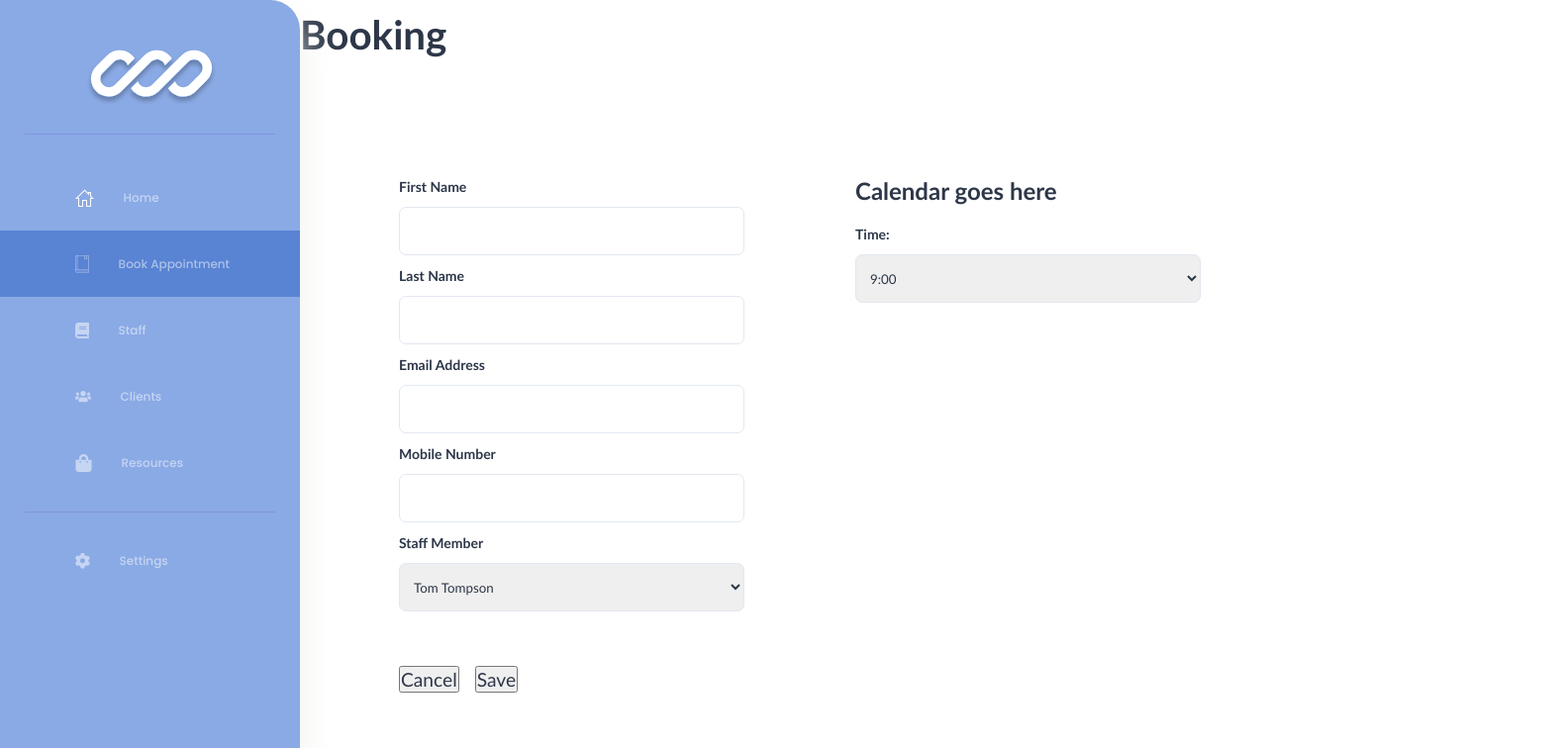
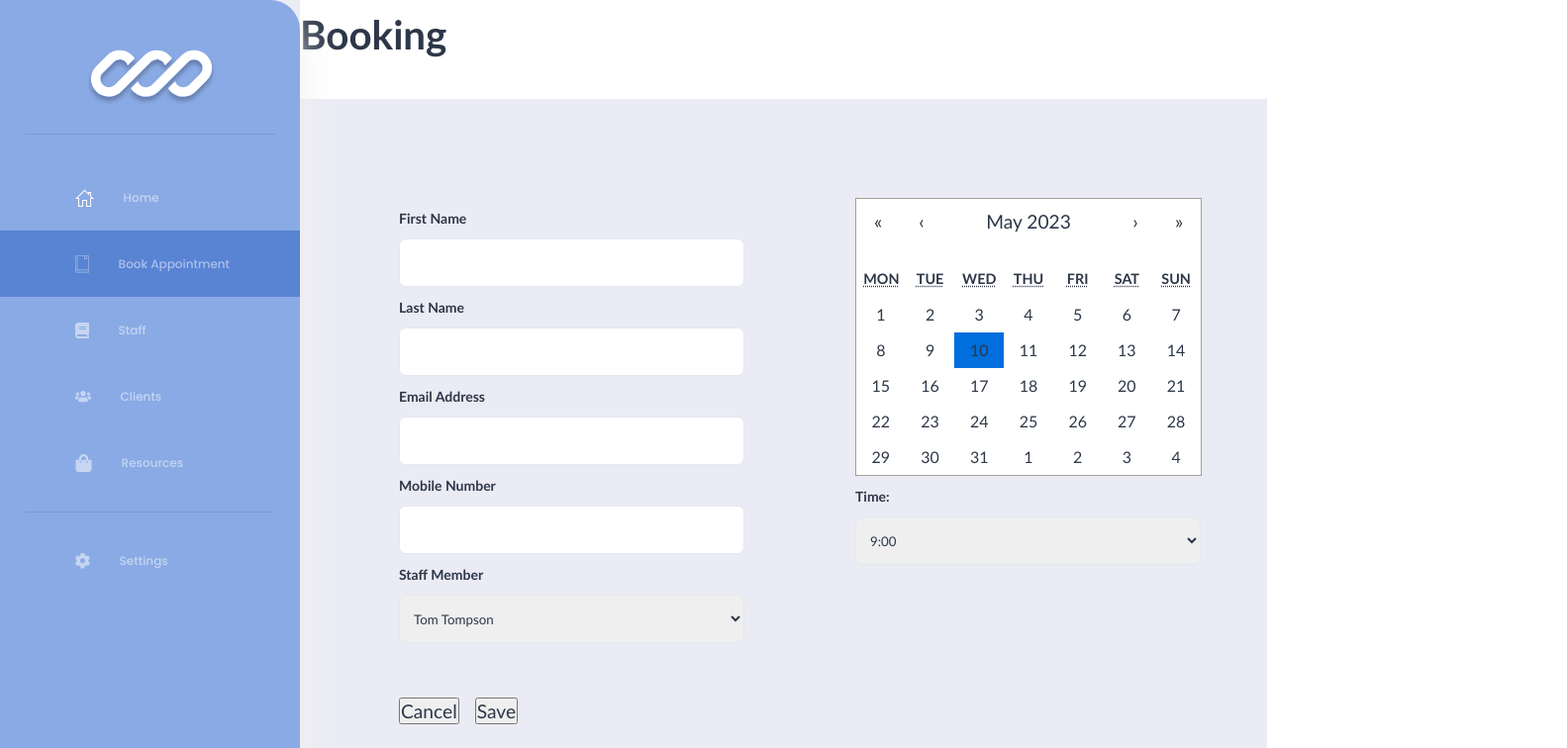
Before and after one commit to nology-tech/Tahiti-Client-Project, a React (Create React App) app: page /booking in a window 1280 px wide. Shown: the top 756 px of the page at 99% size, 1583 px wide, since content can reach past the window. Built offline with nearby package versions, Linux system fonts and the light colour scheme.

Commit message:
imported calendar package, current/selected date displays in the console

```diff
--- a/package.json
+++ b/package.json
@@ -5,6 +5,7 @@
   "dependencies": {
     "firebase": "^9.20.0",
     "react": "^17.0.2",
+    "react-calendar": "^4.2.1",
     "react-dom": "^17.0.2",
     "react-router-dom": "^6.2.1",
     "web-vitals": "^2.1.3"
--- a/src/components/Forms/AppointmentBookingForm/AppointmentBookingForm.jsx
+++ b/src/components/Forms/AppointmentBookingForm/AppointmentBookingForm.jsx
@@ -1,8 +1,12 @@
-import React from "react";
+import React, { useState } from "react";
+import Calendar from "react-calendar";
+import "react-calendar/dist/Calendar.css";
 import "./AppointmentBookingForm.scss";
 import mockData from "../../../assets/data/mockData.js";
 
 const AppointmentBookingForm = () => {
+  const [value, onChange] = useState(new Date());
+
   return (
     <div className="booking-form">
       <div className="booking-form__left">
@@ -26,7 +30,8 @@ const AppointmentBookingForm = () => {
         </div>
       </div>
       <div className="booking-form__right">
-        <h3>Calendar goes here</h3>
+        <Calendar onChange={onChange} value={value} />
+        {console.log(value)}
         <label className="booking-form__right--label">Time:</label>
         <select className="booking-form__left--select">
           <option>9:00</option>
--- a/src/components/Forms/AppointmentBookingForm/AppointmentBookingForm.scss
+++ b/src/components/Forms/AppointmentBookingForm/AppointmentBookingForm.scss
@@ -61,3 +61,147 @@
     }
   }
 }
+
+.react-calendar {
+  width: 350px;
+  max-width: 100%;
+  background: white;
+  border: 1px solid #a0a096;
+  font-family: Arial, Helvetica, sans-serif;
+  line-height: 1.125em;
+}
+
+.react-calendar--doubleView {
+  width: 700px;
+}
+
+.react-calendar--doubleView .react-calendar__viewContainer {
+  display: flex;
+  margin: -0.5em;
+}
+
+.react-calendar--doubleView .react-calendar__viewContainer > * {
+  width: 50%;
+  margin: 0.5em;
+}
+
+.react-calendar,
+.react-calendar *,
+.react-calendar *:before,
+.react-calendar *:after {
+  -moz-box-sizing: border-box;
+  -webkit-box-sizing: border-box;
+  box-sizing: border-box;
+}
+
+.react-calendar button {
+  margin: 0;
+  border: 0;
+  outline: none;
+}
+
+.react-calendar button:enabled:hover {
+  cursor: pointer;
+}
+
+.react-calendar__navigation {
+  display: flex;
+  height: 44px;
+  margin-bottom: 1em;
+}
+
+.react-calendar__navigation button {
+  min-width: 44px;
+  background: none;
+}
+
+.react-calendar__navigation button:disabled {
+  background-color: #f0f0f0;
+}
+
+.react-calendar__navigation button:enabled:hover,
+.react-calendar__navigation button:enabled:focus {
+  background-color: #e6e6e6;
+}
+
+.react-calendar__month-view__weekdays {
+  text-align: center;
+  text-transform: uppercase;
+  font-weight: bold;
+  font-size: 0.75em;
+}
+
+.react-calendar__month-view__weekdays__weekday {
+  padding: 0.5em;
+}
+
+.react-calendar__month-view__weekNumbers .react-calendar__tile {
+  display: flex;
+  align-items: center;
+  justify-content: center;
+  font-size: 0.75em;
+  font-weight: bold;
+}
+
+.react-calendar__month-view__days__day--weekend {
+  color: #d10000;
+}
+
+.react-calendar__month-view__days__day--neighboringMonth {
+  color: #757575;
+}
+
+.react-calendar__year-view .react-calendar__tile,
+.react-calendar__decade-view .react-calendar__tile,
+.react-calendar__century-view .react-calendar__tile {
+  padding: 2em 0.5em;
+}
+
+.react-calendar__tile {
+  max-width: 100%;
+  padding: 10px 6.6667px;
+  background: none;
+  text-align: center;
+  line-height: 16px;
+}
+
+.react-calendar__tile:disabled {
+  background-color: #f0f0f0;
+}
+
+.react-calendar__tile:enabled:hover,
+.react-calendar__tile:enabled:focus {
+  background-color: #e6e6e6;
+}
+
+.react-calendar__tile--now {
+  background: #ffff76;
+}
+
+.react-calendar__tile--now:enabled:hover,
+.react-calendar__tile--now:enabled:focus {
+  background: #ffffa9;
+}
+
+.react-calendar__tile--hasActive {
+  background: #76baff;
+}
+
+.react-calendar__tile--hasActive:enabled:hover,
+.react-calendar__tile--hasActive:enabled:focus {
+  background: #a9d4ff;
+}
+
+.react-calendar__tile--active {
+  background: #006edc;
+  color: white;
+}
+
+.react-calendar__tile--active:enabled:hover,
+.react-calendar__tile--active:enabled:focus {
+  background: #1087ff;
+}
+
+.react-calendar--selectRange .react-calendar__tile--hover {
+  background-color: #e6e6e6;
+}
--- a/src/pages/Booking/Booking.jsx
+++ b/src/pages/Booking/Booking.jsx
@@ -6,11 +6,15 @@ import AppointmentBookingForm from "../../components/Forms/AppointmentBookingFor
 const Booking = () => {
   return (
     <div className="booking">
-      <div className="booking__nav"><SideNav /></div>
+      <div className="booking__nav">
+        <SideNav />
+      </div>
 
       <div className="booking__main">
+        <div className="booking__heading">
+          <h1>Booking</h1>
+        </div>
         <div className="booking__main--right">
-          <h1>Booking</h1>
           <AppointmentBookingForm />
         </div>
       </div>
--- a/src/pages/Booking/Booking.scss
+++ b/src/pages/Booking/Booking.scss
@@ -1,6 +1,8 @@
+@use "../../styles/variables.scss" as *;
+
 .booking {
   display: flex;
-
+  background-color: #ebebf5;
   &__nav {
   }
   &__main {
@@ -9,4 +11,10 @@
       flex-direction: column;
     }
   }
+
+  &__heading {
+    width: 100vw;
+    height: 100px;
+    background-color: $color-white-header;
+  }
 }
```
Also changed, not shown: src/pages/Settings/Settings.jsx (+5 -5 lines), 1 other file (tests, documents, lock files or other folders).
